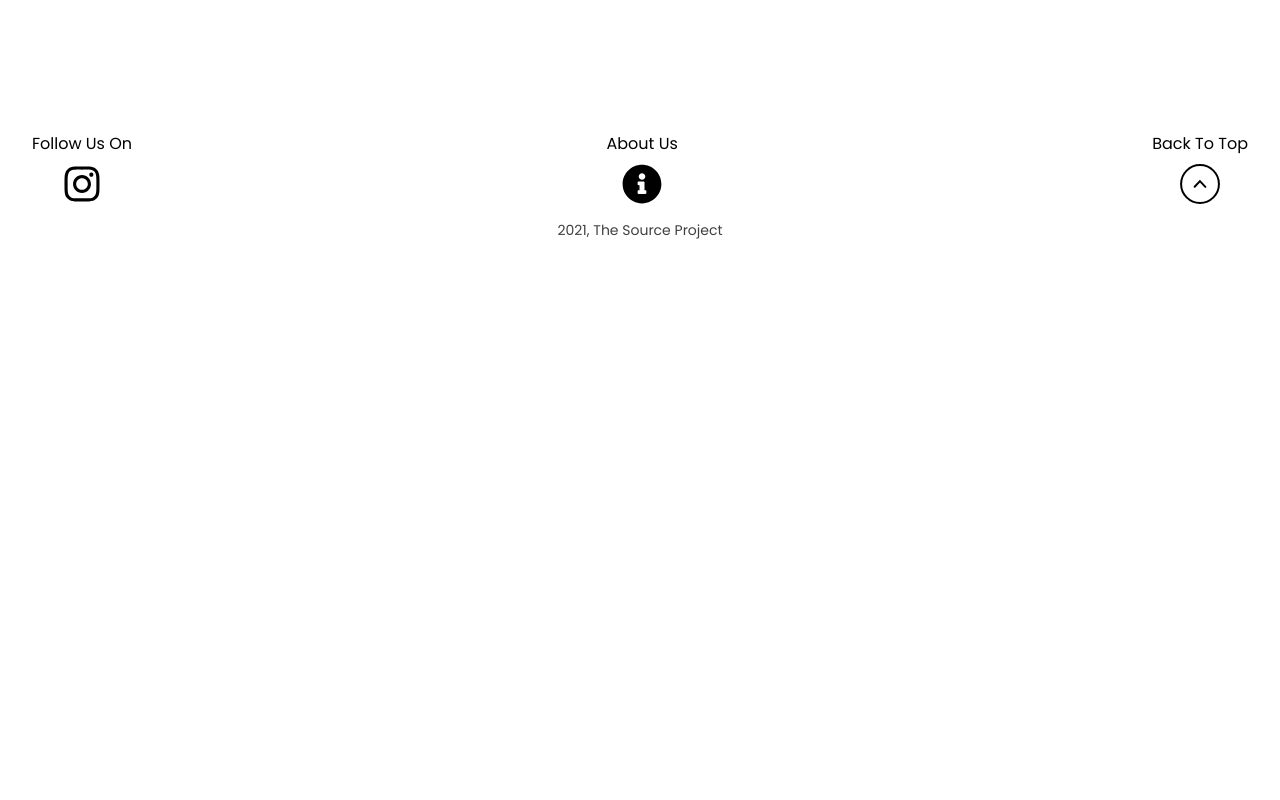
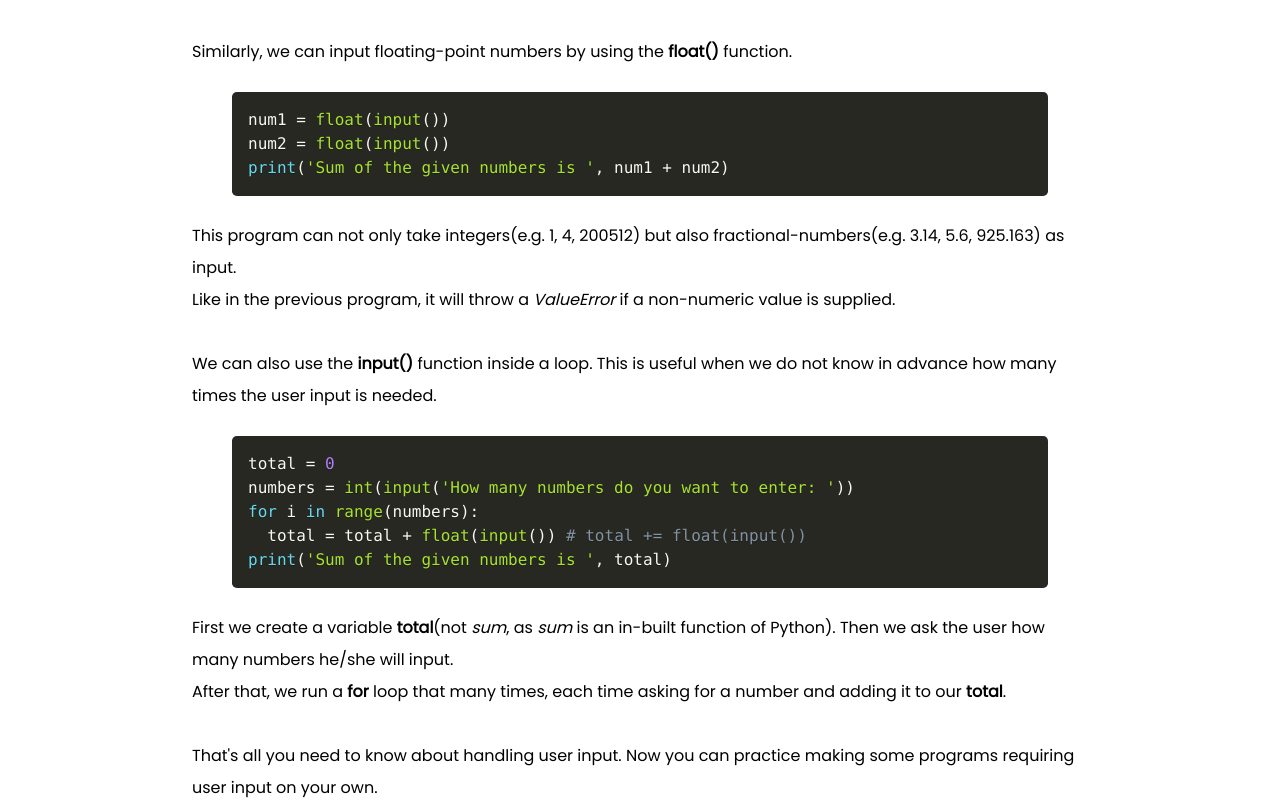
Before and after one commit to thesourceproject/thesourceproject.github.io, a Nuxt app: page /article/4 in a window 1280 px wide. Shown: the part 1582-2382 px from the top of the page. Before the commit the page ends 1839 px from the top, so only its background shows below. Built offline with nearby package versions, Linux system fonts and the light colour scheme; a web font is replaced by a local one.

Commit message:
completed article 4

```diff
--- a/pages/article/4.vue
+++ b/pages/article/4.vue
@@ -93,7 +93,42 @@ print('Cube of the given number is ', number ** 3)"
         program, you will receive a message like
         <em>ValueError: invalid literal for int() with base 10</em>. This is
         because the <strong>int()</strong> function expects an integer string in
-        order to convert its type.
+        order to convert its type.<br /><br />
+        Similarly, we can input floating-point numbers by using the
+        <strong>float()</strong> function.
+      </p>
+      <CodeSnippet
+        code="num1 = float(input())
+num2 = float(input())
+print('Sum of the given numbers is ', num1 + num2)"
+        lang="language-python"
+      />
+      <p>
+        This program can not only take integers(e.g. 1, 4, 200512) but also
+        fractional-numbers(e.g. 3.14, 5.6, 925.163) as input.<br />
+        Like in the previous program, it will throw a <em>ValueError</em> if a
+        non-numeric value is supplied.<br /><br />
+        We can also use the <strong>input()</strong> function inside a loop.
+        This is useful when we do not know in advance how many times the user
+        input is needed.
+      </p>
+      <CodeSnippet
+        code="total = 0
+numbers = int(input('How many numbers do you want to enter: '))
+for i in range(numbers):
+  total = total + float(input()) # total += float(input())
+print('Sum of the given numbers is ', total)"
+        lang="language-python"
+      />
+      <p>
+        First we create a variable <strong>total</strong>(not <em>sum</em>, as
+        <em>sum</em> is an in-built function of Python). Then we ask the user
+        how many numbers he/she will input.<br />
+        After that, we run a <strong>for</strong> loop that many times, each
+        time asking for a number and adding it to our
+        <strong>total</strong>.<br /><br />
+        That's all you need to know about handling user input. Now you can
+        practice making some programs requiring user input on your own.
       </p>
     </article>
   </main>
```
